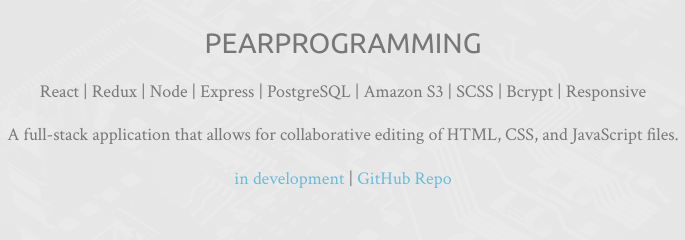
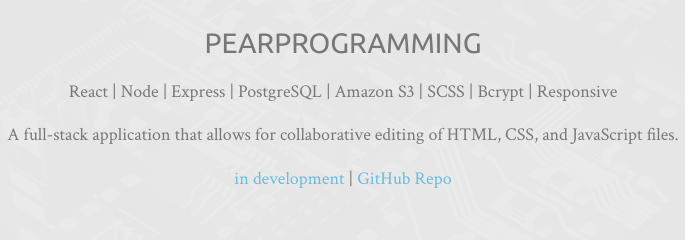
Before and after one commit to sblscjohnson/splusplus, a plain HTML site: page projects.html in a window 1280 px wide. Shown: the part 968-1208 px from the top of the page, 297-982 px from the left. Drawn offline with Linux system fonts and the light colour scheme.

Commit message:
does not use redux

```diff
--- a/projects.html
+++ b/projects.html
@@ -42,7 +42,7 @@
     <hr />
     <div class='pro bottom'>
       <h2>PEARPROGRAMMING</h2>
-      <p>React | Redux | Node | Express | PostgreSQL | Amazon S3 | SCSS | Bcrypt | Responsive</p>
+      <p>React | Node | Express | PostgreSQL | Amazon S3 | SCSS | Bcrypt | Responsive</p>
       <p>A full-stack application that allows for collaborative editing of HTML, CSS, and JavaScript files.</p>
 
       <p><a class='bluelink' href='' target='_blank'>in development</a> | <a class='bluelink' href='https://github.com/sudorm-rfdot/pearprogramming' target='_blank'>GitHub Repo</a></p>
```
